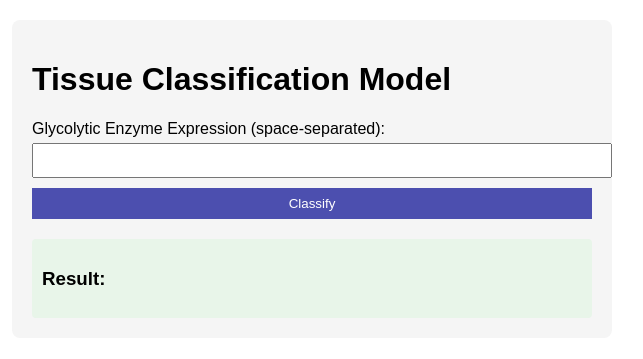
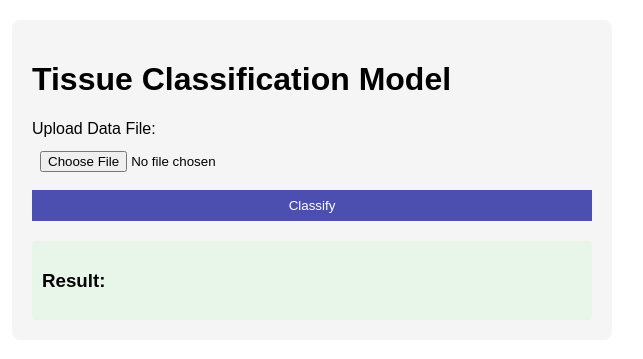
Before and after one commit to VacantiLab/MetabolicTissueClassifier, a FastAPI app: page / in a window 1280 px wide. Shown: the top 359 px of the page, without its empty margins (328-971 px from the left). Run offline with FastAPI, Linux system fonts and the light colour scheme.

Commit message:
made the application accept data as a file upload

```diff
--- a/AppFiles/main.py
+++ b/AppFiles/main.py
@@ -1,21 +1,22 @@
 from fastapi import FastAPI, Request, Form
 from fastapi.templating import Jinja2Templates
 from fastapi.responses import HTMLResponse
-
+from fastapi import UploadFile, File
 import os
 import uvicorn
-
 import torch
-
 from AppFiles.models import FullyConnectedNN  # Relative import
-
 from pathlib import Path
+import traceback
 
 # Needed to return request counts for scaling
 from prometheus_client import generate_latest
 from AppFiles.metrics import request_count
 
 from fastapi.responses import PlainTextResponse
+
+import pandas as pd
+import io
 
 FastAPI_Object = FastAPI()
 templates = Jinja2Templates(directory=str(Path(__file__).parent / "templates"))
@@ -25,7 +26,6 @@ async def show_form(request: Request):
     return templates.TemplateResponse("index.html", {
         "request": request,
         #"result": None,
-        "numbers": "",
         "calculation": ""
     })
 
@@ -34,15 +34,17 @@ def health_check():
     print("✅ /health was hit")
     return {"status": "ok"}
 
-
 @FastAPI_Object.post("/add", response_class=HTMLResponse)
 async def handle_form(
     request: Request,
-    numbers: str = Form(...)
+    datafile: UploadFile = File(...)  # expects file upload
 ):
     try:
-        # Split by spaces and convert to floats
-        number_list = [float(num) for num in numbers.split()]
+        # Read uploaded file contents into a DataFrame
+        contents = await datafile.read()
+        df = pd.read_csv(io.StringIO(contents.decode("utf-8")), header=None, delim_whitespace=True)
+        number_list = df.values.flatten().tolist()  # Convert to 1D list of floats
+
         input_size = 30
         hidden_size1 = 16
         hidden_size2 = 8
@@ -57,14 +59,16 @@ async def handle_form(
         predicted_class_name = int_to_label[predicted_class.item()]  # Convert to the original label
         calculation = predicted_class_name
 
-    except ValueError:
-        total = "Invalid input"
-        calculation = "Please enter numbers separated by spaces"
+
+    except Exception as e:
+        print("❌ Full error traceback:")
+        traceback.print_exc()
+        calculation = f"Error: {str(e)}"
+
 
     return templates.TemplateResponse("index.html", {
         "request": request,
         #"result": total,
-        "numbers": numbers,  # Preserve original input
         "calculation": calculation
     })
 
--- a/AppFiles/templates/index.html
+++ b/AppFiles/templates/index.html
@@ -13,14 +13,14 @@
 <body>
     <div class="container">
         <h1>Tissue Classification Model</h1>
-        <form method="post" action="/add">
+        <form method="post" action="/add" enctype="multipart/form-data">
             <div>
-                <label for="numbers">Glycolytic Enzyme Expression (space-separated):</label>
-                <input type="text" id="numbers" name="numbers" required
-                       value="{{ numbers }}">
+                <label for="datafile">Upload Data File:</label>
+                <input type="file" id="datafile" name="datafile" accept=".txt,.csv" required>
             </div>
             <button type="submit">Classify</button>
         </form>
+
 
         {% if result is not none %}
         <div class="result">
--- /dev/null
+++ b/documentation/TestFile.txt
@@ -0,0 +1 @@
+0.737062 -0.297366 0.918709 1.195301 0.212010 0.881349 -0.116011 0.256502 0.148948 0.306263 -2.290483 0.296994 0.818196 0.792278 0.118434 0.384367 0.707052 0.643651 0.688815 0.005301 0.472231 0.264970 0.468226 1.798377 0.595257 0.423784 0.831144 -0.923132 0.466556 1.230604
--- a/requirements.txt
+++ b/requirements.txt
@@ -7,3 +7,4 @@ watchfiles
 numpy
 prometheus_client
 pytest
+pandas
```
Also changed, not shown: 2 other files.
